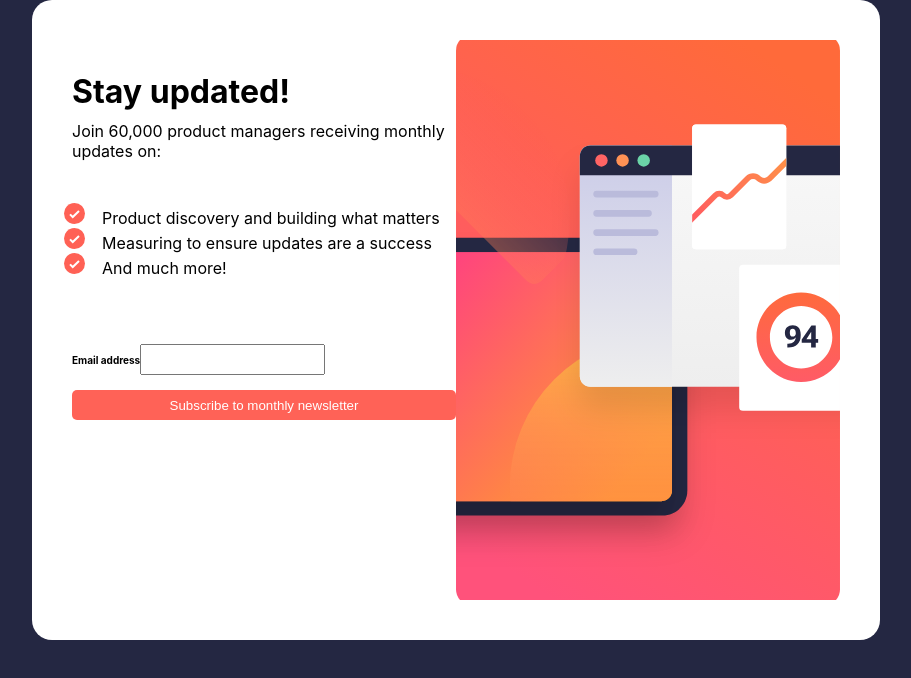
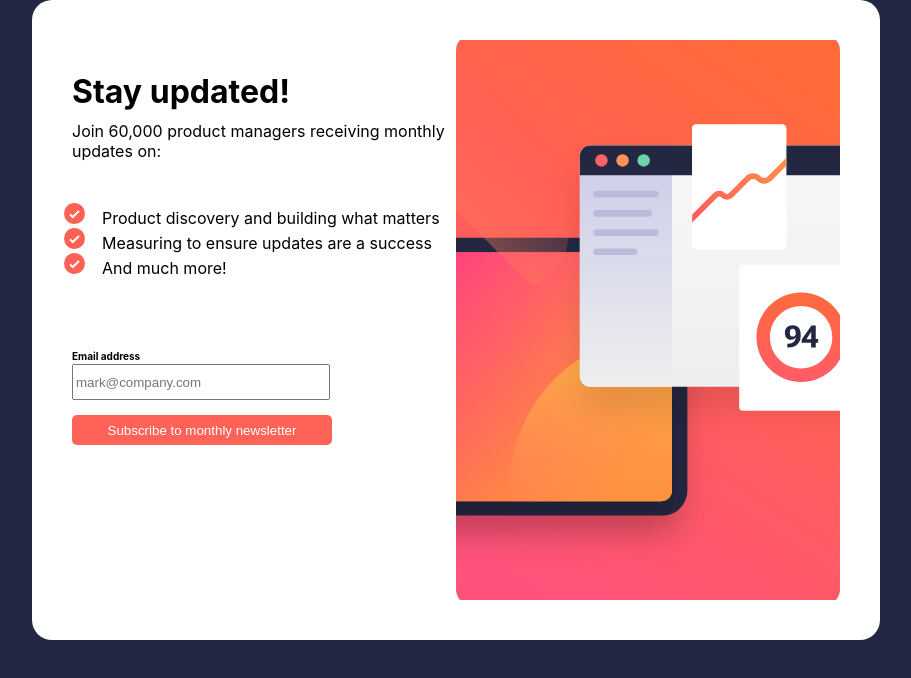
Before and after one commit to steven-mpawulo/newsletter-signup-form, a React (Create React App) app: page / in a window 1280 px wide. Shown: the top 678 px of the page, without its empty margins (184-1095 px from the left). Built offline with nearby package versions, Linux system fonts and the light colour scheme.

Commit message:
increases height and width of both subscribe button and input

```diff
--- a/src/components/NewsLetterSignUpForm.js
+++ b/src/components/NewsLetterSignUpForm.js
@@ -17,7 +17,8 @@ const NewsLetterSignUpForm = () => {
                 </ul>
                 <div className="email-input">
                     <label htmlFor="email">Email address</label>
-                    <input type="email" id='email' name='email' />
+                    <br />
+                    <input type="email" id='email' name='email' placeholder='mark@company.com' />
                 </div>
                 <button className='subscribe-button'>Subscribe to monthly newsletter</button>
 
--- a/src/styles/news_letter_signup_form.css
+++ b/src/styles/news_letter_signup_form.css
@@ -53,6 +53,7 @@ span {
 .email-input{
     margin-top: 40px;
     margin-bottom: 15px;
+    width: 100%;
 }
 
 label {
@@ -61,11 +62,13 @@ label {
 }
 
 input[type=email] {
-    height: 25px;
+    height: 30px;
+    width: 250px
 }
 
 .subscribe-button {
     height: 30px;
+    width: 260px;
     color: white;
     background-color: hsl(4, 100%, 67%);
     border: none;
```
